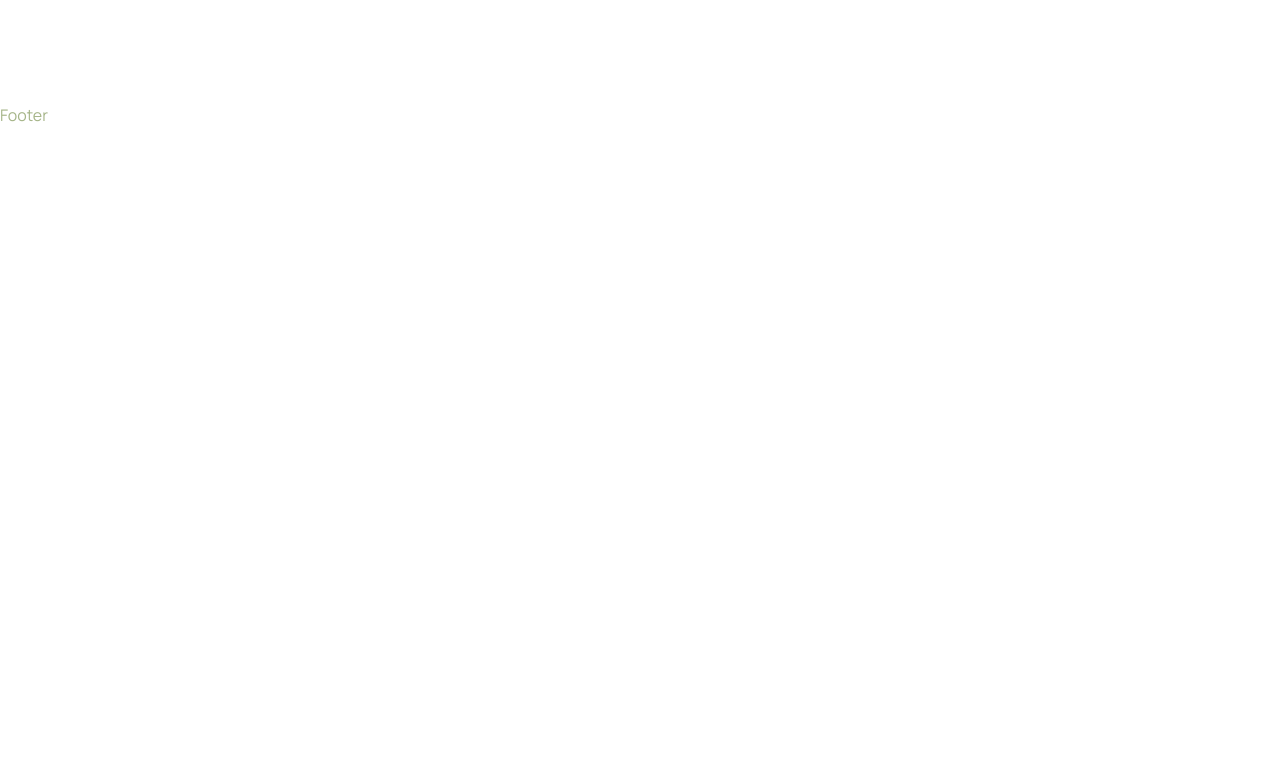
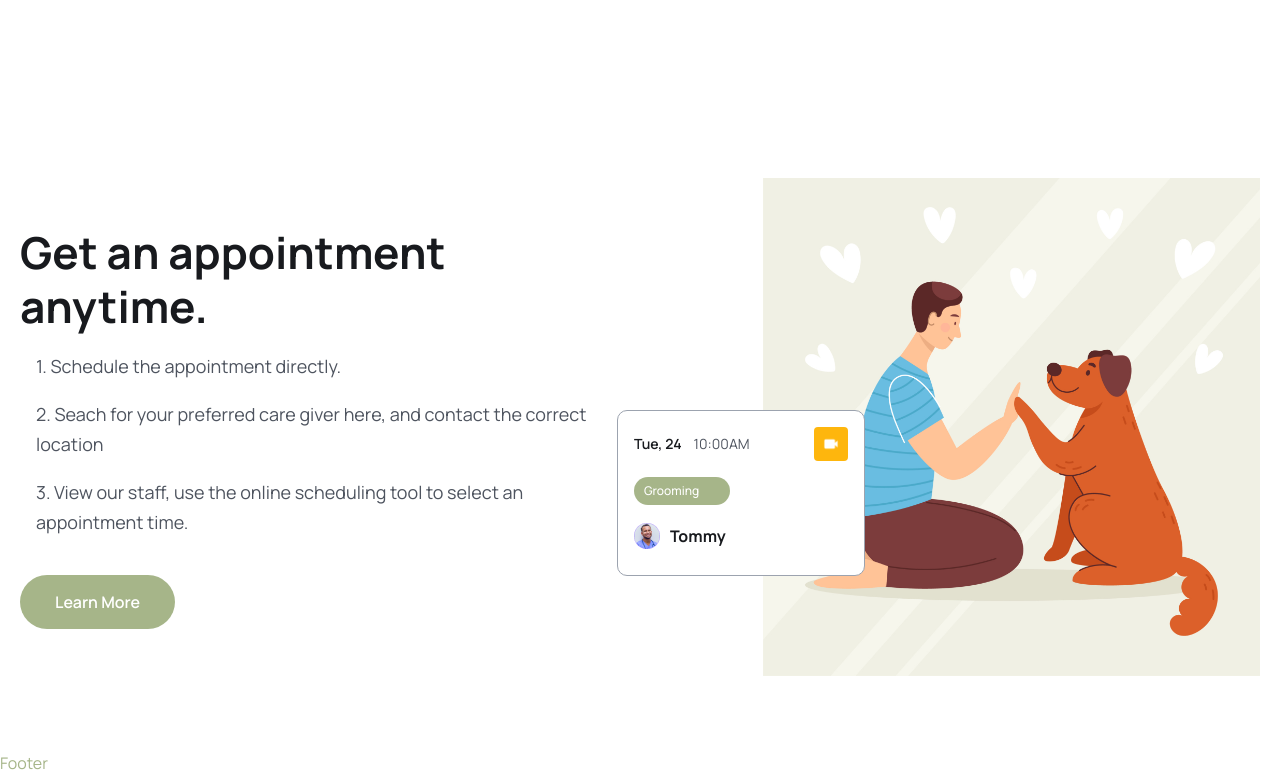
Before and after one commit to erinh816/OliversPetCareCo, a React (Vite) app in the folder frontend/: page / in a window 1280 px wide. Shown: the part 3315-4090 px from the top of the page. Before the commit the page ends 3442 px from the top, so only its background shows below. Built offline with nearby package versions, Linux system fonts and the light colour scheme.

Commit message:
added feature section but the appointment card's position is a bit off

```diff
--- a/frontend/src/pages/Home.jsx
+++ b/frontend/src/pages/Home.jsx
@@ -4,6 +4,9 @@
 import icon01 from "../assets/images/icon1.webp";
 import icon02 from "../assets/images/icon2.webp";
 import icon03 from "../assets/images/icon3.png";
+import featureImg from "../assets/images/featureImg.jpg";
+import videoIcon from "../assets/images/video-icon.png";
+import avatarIcon from "../assets/images/avatar-icon.png";
 import { Link } from "react-router-dom";
 import { BsArrowRight } from "react-icons/bs";
 
@@ -158,8 +161,64 @@
       </section>
     {/* ============= services section end ================= */}
 
+    {/* ============= feature section start================= */}
+    <section>
+      <div className="container">
+        <div className="flex items-center justify-between flex-col lg:flex-row">
+        {/* feature content */}
+          <div className="xl:w-[670px]">
+            <h2 className="heading">Get an appointment <br/> anytime.
+            </h2>
+            <ul className="pl-4">
+              <li className="text__para">
+                1. Schedule the appointment directly.
+              </li>
+              <li className="text__para">
+                2. Seach for your preferred care giver here, and contact the correct location
+              </li>
+              <li className="text__para">
+                3. View our staff, use the online scheduling tool to select an appointment time.
+              </li>
+            </ul>
+            <Link to="/"><button className="btn">Learn More</button></Link>
+          </div>
+
+          {/* feature image */}
+          <div className="relative z-10 xl:w-[770px] flex justify-end mt-[50px] lg:mt-0">
+            <img src={featureImg} className="w-3/4"/>
+            <div className="w-[150px] lg:w-[248px] bg-white absolute bottom-[50px] left-0 md:bottom-[100px] md:left-5 z-20 p-2 pb-3 lg:pt-4 lg:px-4 lg:pb-[26px] rounded-[10px] border border-solid border-gray-400">
+              <div className="flex items-center justify-between">
+                <div className="flex items-center gap-[6px] lg:gap-3">
+                  <p className="text-[10px] leading-[10px] lg:text-[14px] lg:leading-5 text-headingColor font-[600]">Tue, 24</p>
+                  <p className="text-[10px] leading-[10px] lg:text-[14px] lg:leading-5 text-textColor font-[400]">10:00AM</p>
+                </div>
+                <span className="w-5 h-5 lg:w-[34px] lg:h-[34px] flex items-center justify-center bg-yellowColor rounded py-1 px-[6px] lg:py-3 lg:px-[9px]">
+                  <img src={videoIcon} alt=""/>
+                </span>
+              </div>
+
+              <div className="w-[65px] lg:w-[96px] bg-primaryColor py-1 px-2 lg:py-[6px] lg:px-[10px] text-[8px] leading-[8px] lg:text-[12px] lg:leading-4 text-white font-[500] mt-2 lg:mt-4 rounded-full">
+                Grooming
+              </div>
+
+              <div className="flex items-center gap-[6px] lg:gap-[10px] mt-2 lg:mt-[18px]">
+                <img src={avatarIcon} alt=""/>
+                <h4 className="text-[10px] leading-3 lg:text-[16px] lg:leading-[22px] font-[700] text-headingColor">Tommy </h4>
+              </div>
+
+            </div>
+          </div>
+
+        </div>
+      </div>
+
+    </section>
+    {/* ============= feature section end ================= */}
     </>
   )
 }
 
 export default Home;
+
+//I added border to the feature section appointment card because the image I use has too light background color
+//TODO:appointment card position is a bit off when having the smallest screen. It's supposed to be overlapped with the image but it's set aside
```
Also changed, not shown: frontend/src/assets/images/featureImg.jpg (added).
